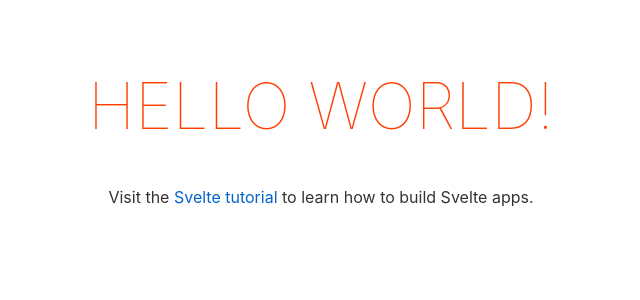
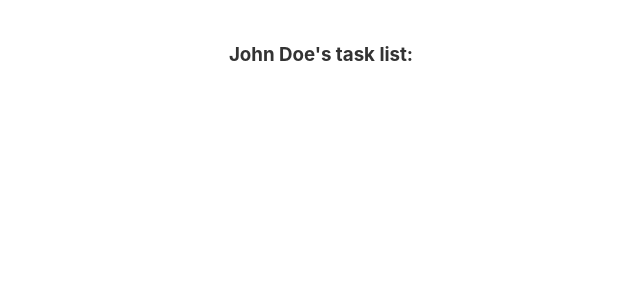
Before and after one commit to MalinavyBusel/SvelteToDoList, a Svelte app: page / in a window 1280 px wide. Shown: the top 300 px of the page, without its empty margins (319-959 px from the left). Built offline with nearby package versions, Linux system fonts and the light colour scheme.

Commit message:
added the component for the todolist input

```diff
--- a/src/App.svelte
+++ b/src/App.svelte
@@ -1,10 +1,14 @@
 <script>
-	export let name;
+	import ToDoInputForm from "./ToDoInputForm.svelte";
+
+	let firstName = "John"
+	let lastName = "Doe"
+
+	$: fullname = firstName + " " + lastName
 </script>
 
 <main>
-	<h1>Hello {name}!</h1>
-	<p>Visit the <a href="https://svelte.dev/tutorial">Svelte tutorial</a> to learn how to build Svelte apps.</p>
+	<ToDoInputForm userName={fullname}/>
 </main>
 
 <style>
@@ -14,17 +18,4 @@
 		max-width: 240px;
 		margin: 0 auto;
 	}
-
-	h1 {
-		color: #ff3e00;
-		text-transform: uppercase;
-		font-size: 4em;
-		font-weight: 100;
-	}
-
-	@media (min-width: 640px) {
-		main {
-			max-width: none;
-		}
-	}
 </style>
--- /dev/null
+++ b/src/ToDoInputForm.svelte
@@ -0,0 +1,5 @@
+<script>
+    export let userName;
+</script>
+
+<h3>{userName}'s task list:</h3>
--- a/src/main.js
+++ b/src/main.js
@@ -1,10 +1,7 @@
 import App from './App.svelte';
 
 const app = new App({
-	target: document.body,
-	props: {
-		name: 'world'
-	}
+	target: document.body
 });
 
 export default app;
```
